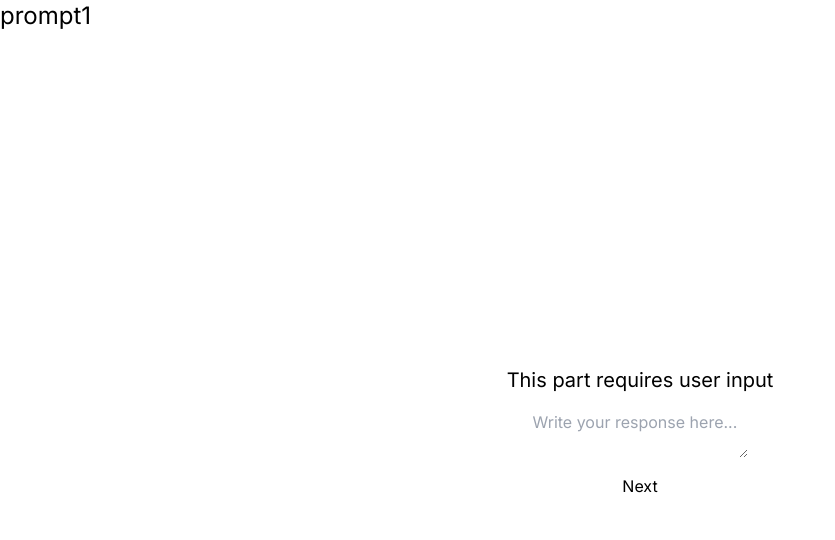
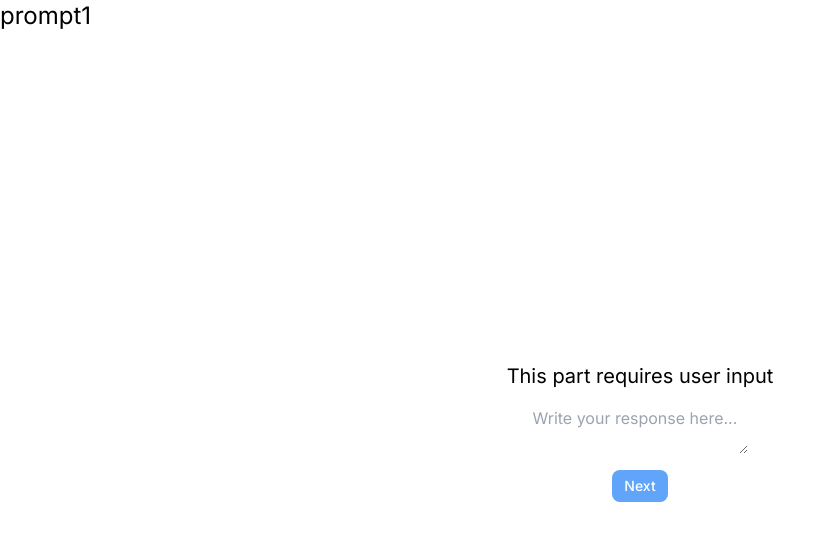
Before and after one commit to everydaymilk/hg-hackathon-2024-daily-insight, a Next.js app: page /prompt1 in a window 1280 px wide. Shown: the top 540 px of the page, without its empty margins (0-835 px from the left). Built offline with nearby package versions, Linux system fonts and the light colour scheme.

Commit message:
Add basic styling to button

```diff
--- a/src/components/Prompt.tsx
+++ b/src/components/Prompt.tsx
@@ -8,12 +8,16 @@
   onButtonClick?: () => void;
 }
 
+
 const Prompt: React.FC<Props> = (props) => {
 
   const [promptComplete, setPromptComplete] = useState(false);
   const [response, setResponse] = useState("");
   const buttonRef = useRef<HTMLButtonElement>(null);
   const userResponseRequired = props.type === "input"
+
+  const enabledButtonClass = "text-white bg-blue-700 hover:bg-blue-800 focus:ring-4 focus:ring-blue-300 font-medium rounded-lg text-sm px-3 py-1.5 mb-2 dark:bg-blue-600 dark:hover:bg-blue-700 focus:outline-none dark:focus:ring-blue-800"
+  const disabledButtonClass = "text-white bg-blue-400 dark:bg-blue-500 cursor-not-allowed font-medium rounded-lg text-sm px-3 py-1.5 text-center"
 
   // Override so that pressing Enter without Shift will submit the response
   const handleKeyDown = (event: React.KeyboardEvent) => {
@@ -40,6 +44,7 @@
       </div>
       <button
         ref={buttonRef}
+        className={promptComplete || (response === "" && userResponseRequired) ? disabledButtonClass : enabledButtonClass}
         hidden={promptComplete}
         disabled={response === "" && userResponseRequired}
         onClick={() => {
```
